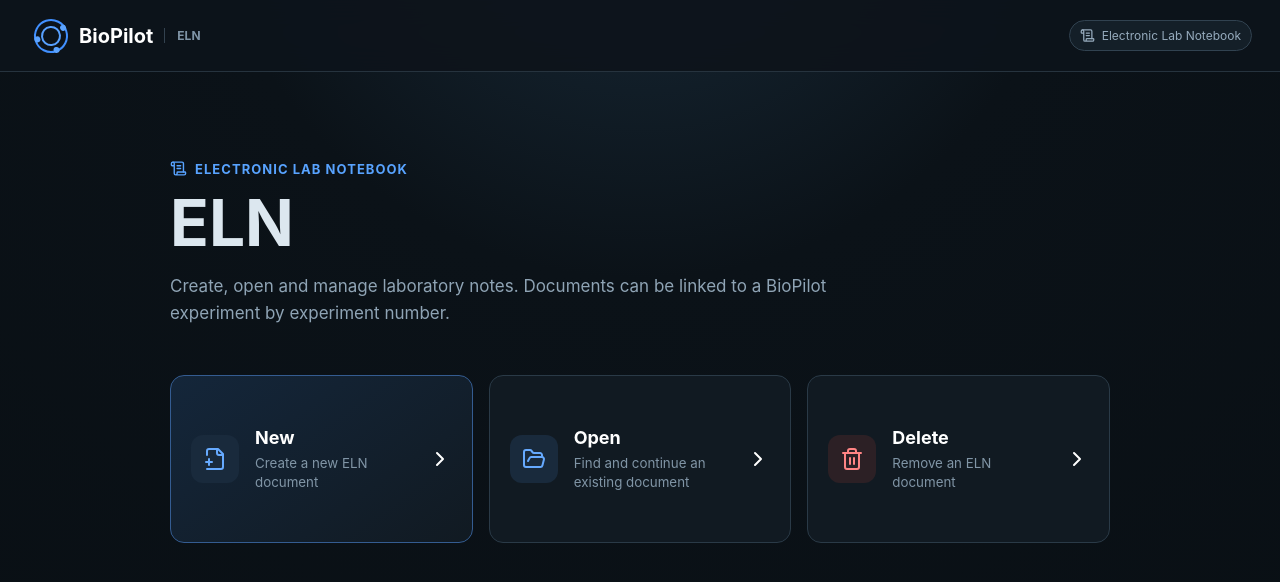
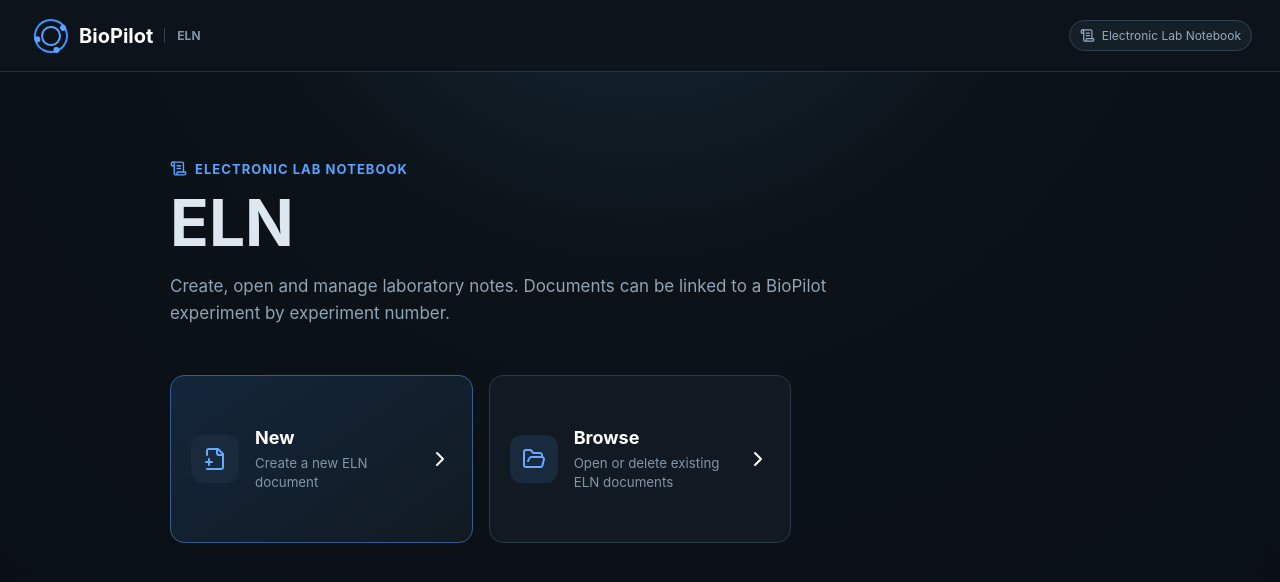
Before and after one commit to dennisbsj/biopilot-eln, a React (Vite) app: page / in a window 1280 px wide. Shown: the top 582 px of the page. Built offline with nearby package versions, Linux system fonts and the light colour scheme.

Commit message:
Combine ELN open and delete into Browse

```diff
--- a/src/App.tsx
+++ b/src/App.tsx
@@ -9,7 +9,7 @@
   id:string; elnNumber:string; sequence:number; year:number; title:string;
   experimentNumber:string; contentHtml:string; createdAt:string; updatedAt:string;
 };
-type Screen="home"|"open"|"delete"|"editor";
+type Screen="home"|"browse"|"editor";
 
 const DOCS_KEY="biopilot-eln-docs-v1";
 const SEQ_KEY="biopilot-eln-seq-v1";
@@ -58,12 +58,11 @@
     <p className="lead">Create, open and manage laboratory notes. Documents can be linked to a BioPilot experiment by experiment number.</p>
     <section className="cards">
       <button className="card primary" type="button" onClick={()=>{go("editor")}}><span><FilePlus2/></span><div><b>New</b><small>Create a new ELN document</small></div><ChevronRight/></button>
-      <button className="card" type="button" onClick={()=>go("open")}><span><FolderOpen/></span><div><b>Open</b><small>Find and continue an existing document</small></div><ChevronRight/></button>
-      <button className="card danger" type="button" onClick={()=>go("delete")}><span><Trash2/></span><div><b>Delete</b><small>Remove an ELN document</small></div><ChevronRight/></button>
+      <button className="card" type="button" onClick={()=>go("browse")}><span><FolderOpen/></span><div><b>Browse</b><small>Open or delete existing ELN documents</small></div><ChevronRight/></button>
     </section>
   </main>;
 }
-function Browser({mode,docs,back,open,remove}:{mode:"open"|"delete";docs:Doc[];back:()=>void;open:(d:Doc)=>void;remove:(d:Doc)=>void}){
+function Browser({docs,back,open,remove}:{docs:Doc[];back:()=>void;open:(d:Doc)=>void;remove:(d:Doc)=>void}){
   const[q,setQ]=useState("");
   const filtered=useMemo(()=>{
     const s=q.trim().toLowerCase(); if(!s)return docs;
@@ -72,16 +71,16 @@
   return <main className="browser">
     <div className="heading">
       <button className="back" type="button" onClick={back}><ArrowLeft size={18}/> Back</button>
-      <div><h2>{mode==="open"?"Open ELN":"Delete ELN"}</h2><p>{mode==="open"?"Select a document to continue editing.":"Select a document to permanently remove it."}</p></div>
+      <div><h2>Browse ELN</h2><p>Open an ELN document or delete it from the list.</p></div>
       <span className="count">{docs.length} {docs.length===1?"document":"documents"}</span>
     </div>
     <label className="search"><Search size={18}/><input autoFocus value={q} onChange={e=>setQ(e.target.value)} placeholder="Search by ELN number, title or experiment number"/>{q&&<button type="button" onClick={()=>setQ("")}><X size={15}/></button>}</label>
-    {filtered.length===0?<div className="empty">{mode==="open"?<FolderOpen/>:<Trash2/>}<b>{q?"No matching ELN documents":"No ELN documents found"}</b><small>{q?"Try another search.":mode==="open"?"Create a new document to get started.":"There are no documents available to delete."}</small></div>:
+    {filtered.length===0?<div className="empty"><FolderOpen/><b>{q?"No matching ELN documents":"No ELN documents found"}</b><small>{q?"Try another search.":"Create a new document to get started."}</small></div>:
     <div className="tableWrap"><table><thead><tr><th>ELN number</th><th>Title</th><th>Experiment</th><th>Last edited</th><th/></tr></thead><tbody>
-      {filtered.map(d=><tr key={d.id} onDoubleClick={()=>mode==="open"&&open(d)}>
-        <td className="num"><ScrollText size={16}/>{d.elnNumber}</td><td>{d.title||d.elnNumber}</td>
+      {filtered.map(d=><tr className="browseRow" key={d.id} onClick={()=>open(d)} tabIndex={0} onKeyDown={e=>{if(e.key==="Enter"||e.key===" "){e.preventDefault();open(d)}}}>
+        <td className="num"><ScrollText size={16}/><span>{d.elnNumber}</span></td><td>{d.title||d.elnNumber}</td>
         <td>{d.experimentNumber?<span className="chip"><Microscope size={14}/>{d.experimentNumber}</span>:<i>—</i>}</td><td>{fmt(d.updatedAt)}</td>
-        <td className="action">{mode==="open"?<button type="button" onClick={()=>open(d)}>Open <ChevronRight size={16}/></button>:<button type="button" className="delete" onClick={()=>remove(d)}><Trash2 size={15}/> Delete</button>}</td>
+        <td className="action"><button type="button" className="delete" onClick={e=>{e.stopPropagation();remove(d)}}><Trash2 size={15}/> Delete</button></td>
       </tr>)}
     </tbody></table></div>}
   </main>;
```
